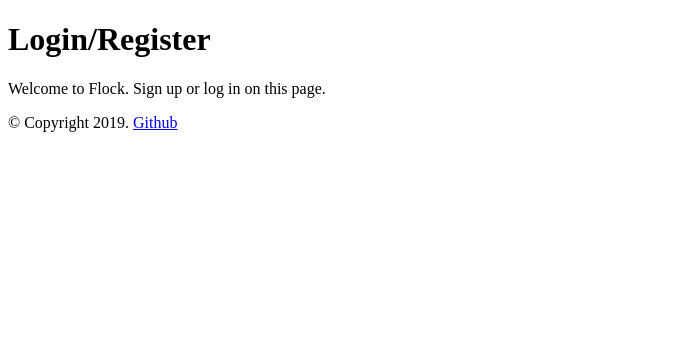
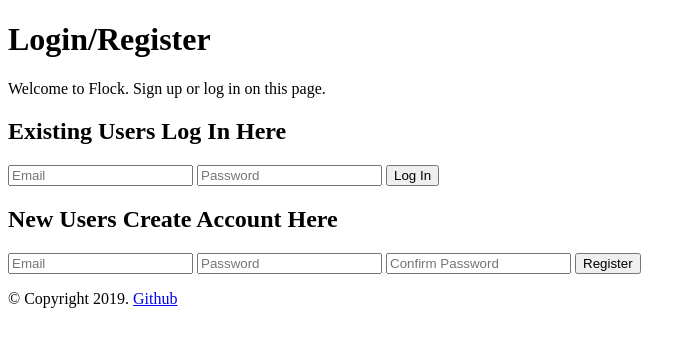
Before and after one commit to zacharysang/flock, a Flask app: template master/flock_server/templates/auth/login.html in a window 1280 px wide. Shown: the top 347 px of the page, without its empty margins (0-696 px from the left). Run offline with Flask 2, Linux system fonts and the light colour scheme; the template is opened without the code that fills it, so the values that code supplies are empty.

Commit message:
Write html for login/register page

```diff
--- a/master/flock_server/auth.py
+++ b/master/flock_server/auth.py
@@ -6,7 +6,7 @@ from flask import (
 from werkzeug.security import check_password_hash, generate_password_hash
 
 
-bp = Blueprint('auth', __name__, url_prefix='/auth')
+bp = Blueprint('auth', __name__)
 
 
 @bp.route('/login', methods=('GET', 'POST'))
--- a/master/flock_server/templates/auth/login.html
+++ b/master/flock_server/templates/auth/login.html
@@ -1,16 +1,29 @@
+<!doctype html>
 {% extends "layout.html" %}
 {% block title %}Login/Register{% endblock %}
 {% block content %}
   <h1> Login/Register </h1>
   Welcome to Flock. Sign up or log in on this page.
   <div id="login">
-    <form id="loginForm">
-
+    <!-- Form for exiting users to log in -->
+    <h2>Existing Users Log In Here</h2>
+    <form id="login-form" action="login" method="post">
+      <input class="generic-entry" type="text" name="email" placeholder="Email">
+      <input class="generic-entry" type="password" name="password"
+          placeholder="Password">
+      <input class="submit" type="submit"  name="login-submit" value="Log In">
     </form>
   </div>
   <div id="register">
-    <form id="registerForm">
-
+    <!-- Form for new users to create an account -->
+    <h2>New Users Create Account Here</h2>
+    <form id="register-form" action="register" method="post">
+      <input class="generic-entry" type="text" name="email" placeholder="Email">
+      <input class="generic-entry" type="password" name="password"
+          placeholder="Password">
+      <input class="generic-entry" type="password" name="confirm-password"
+          placeholder="Confirm Password">
+      <input class="submit" type="submit" name="register" value="Register">
     </form>
   </div>
   <p/>
```
